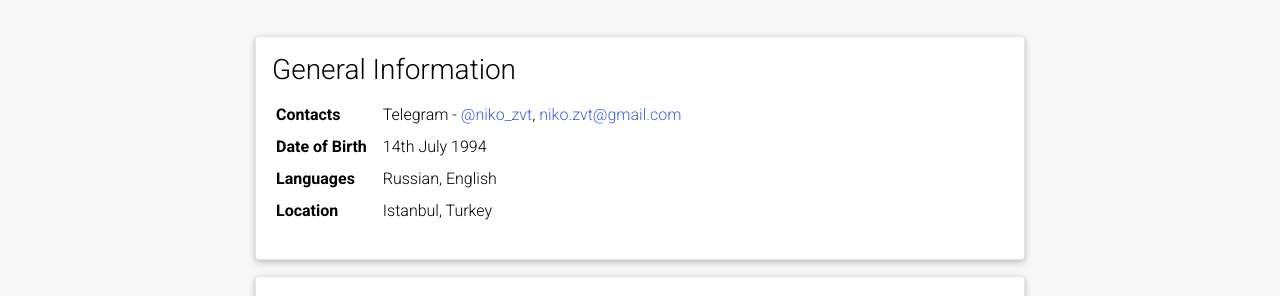
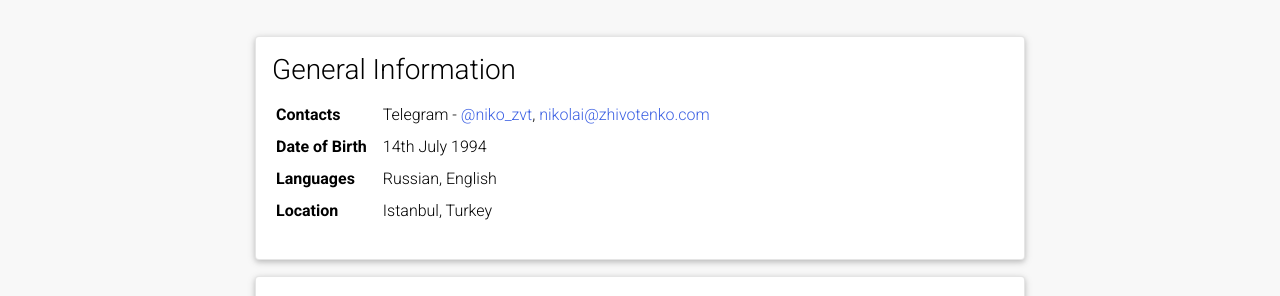
Before and after one commit to niko-zvt/Hermes, a Jekyll site: the page built from _pages/cv.md, in a window 1280 px wide and 900 px high. Shown: the part 148-444 px from the top of the window. Built offline with Jekyll 4.4.1, drawn with Linux system fonts in a browser that asks for light colours; comment, search, counter and statistics services are not loaded; a style sheet for code colours, icons or effects is not loaded.

Commit message:
Changed e-mail

```diff
--- a/_config.yml
+++ b/_config.yml
@@ -6,12 +6,12 @@ title: blank # the website title (if blank, full name will be used instead)
 first_name: Nikolai
 middle_name:
 last_name: Zhivotenko
-email: niko.zvt@gmail.com
+email: nikolai@zhivotenko.com
 description: > # the ">" symbol means to ignore newlines until "footer_text:"
   Nikolai Zhivotenko is a principal software engineer and senior material scientist at Mighty Buildings, Inc.
 footer_text: >
   Powered by <a href="https://jekyllrb.com/" target="_blank">Jekyll</a>.
-keywords: zhivotenko, niko.zvt, academic-website, portfolio-website  # add your own keywords or leave empty
+keywords: zhivotenko, niko.zvt, niko_zvt, nikolai, nikolay, academic-website, portfolio-website  # add your own keywords or leave empty
 
 lang: en # the language of your site (for example: en, fr, cn, ru, etc.)
 icon: ⚡ # the emoji used as the favicon (alternatively, provide image name in /assets/img/)
--- a/_data/cv.yml
+++ b/_data/cv.yml
@@ -3,7 +3,7 @@
   contents:
 
     - name: Contacts
-      value: Telegram - <a href="https://t.me/niko_zvt">@niko_zvt</a>, <a href="mailto:niko.zvt@gmail.com">niko.zvt@gmail.com</a>
+      value: Telegram - <a href="https://t.me/niko_zvt">@niko_zvt</a>, <a href="mailto:nikolai@zhivotenko.com">nikolai@zhivotenko.com</a>
     - name: Date of Birth
       value: 14th July 1994
     - name: Languages
```
Also changed, not shown: _pages/about.md (+1 -1 lines).
